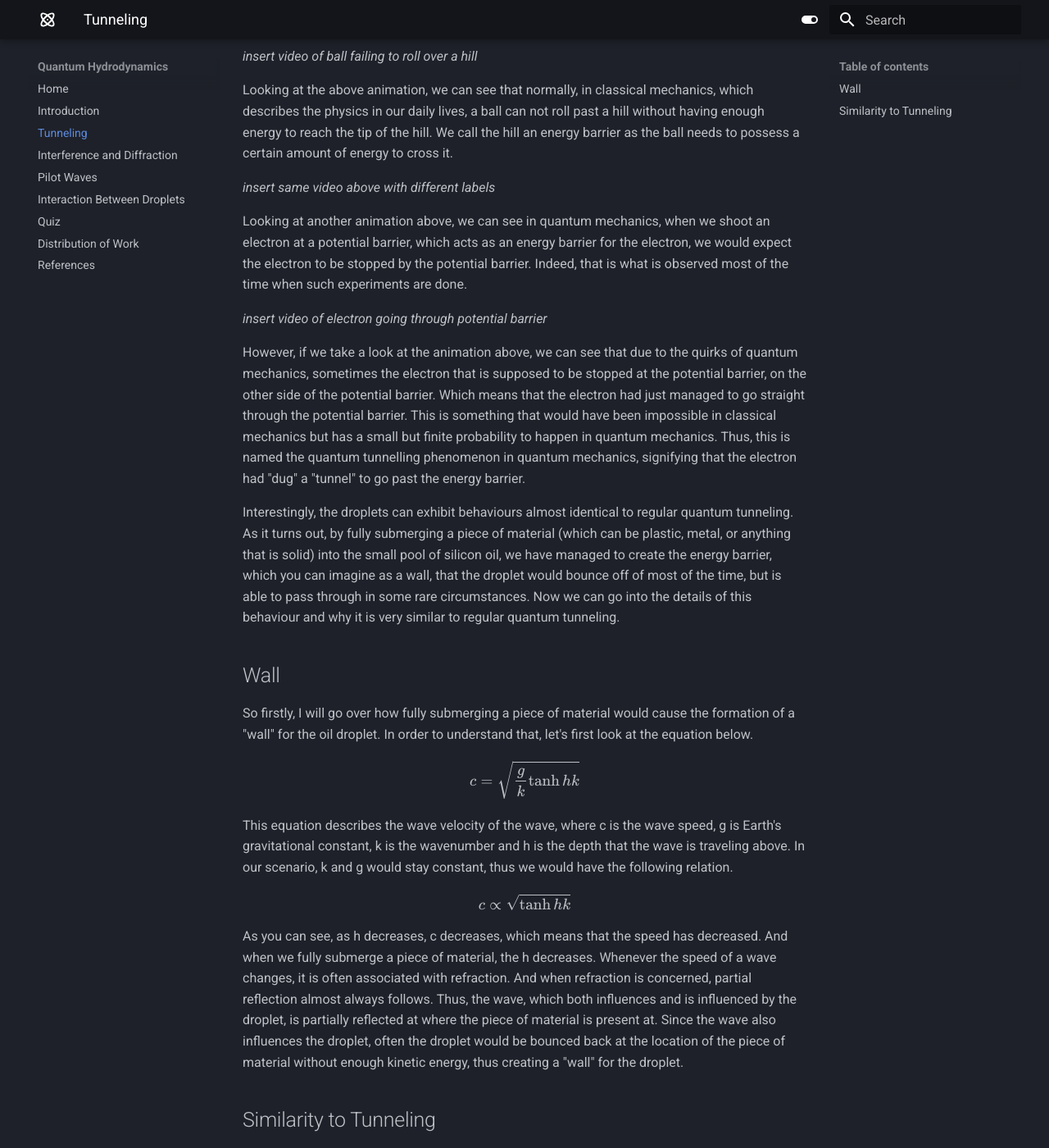
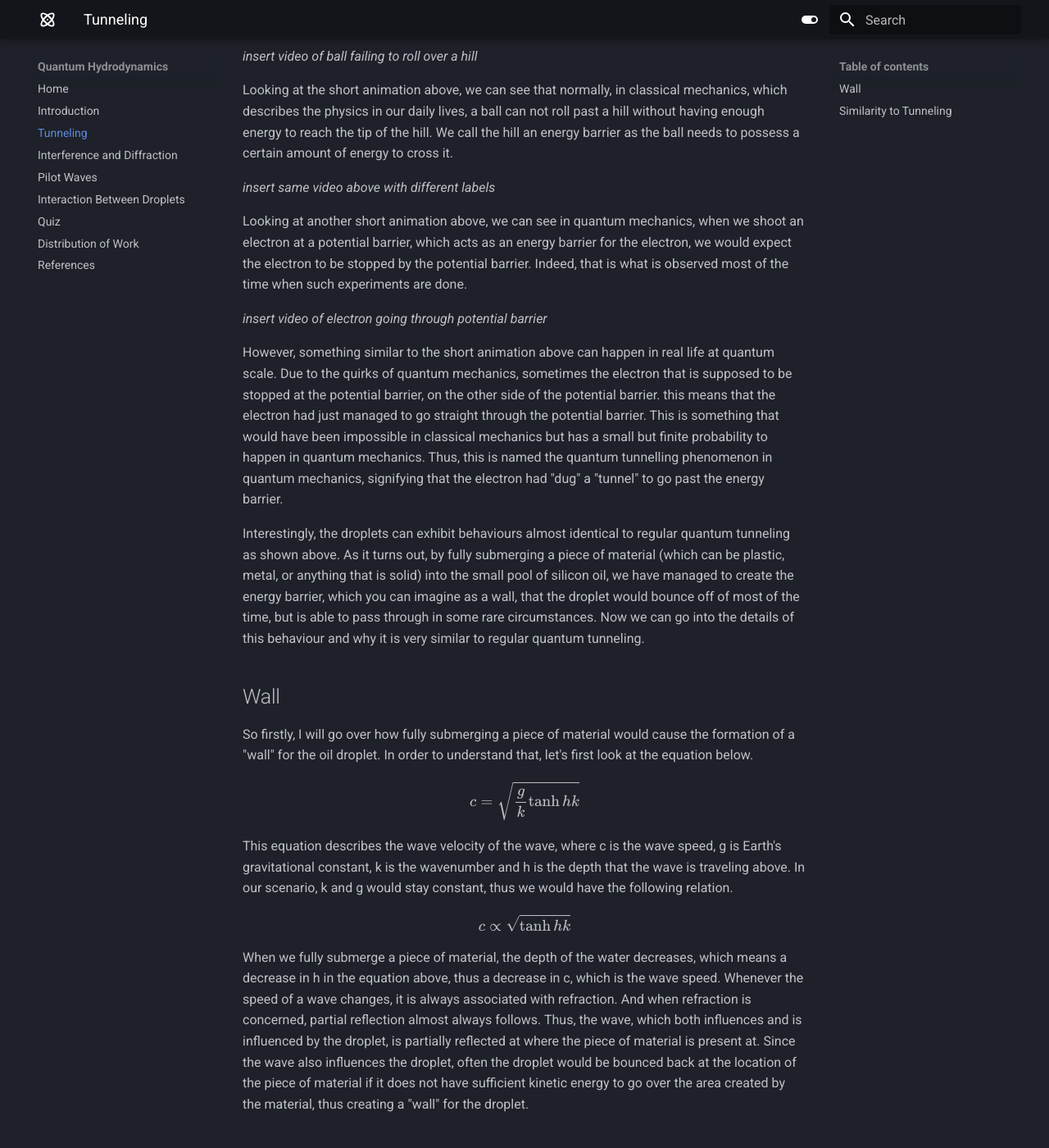
Before and after one commit to jedlimlx/Quantum-Hydrodynamics, an MkDocs documentation site: the page built from docs/tunneling.md, in a window 1280 px wide and 1400 px high, scrolled down 191 px. Shown: the whole window at 82% size. Built offline with MkDocs 1.6.1 and Material for MkDocs 9.7.7, drawn with Linux system fonts in a browser that asks for light colours.

Commit message:
706 words excluding equations, placeholders and titles/subtitles, screw writing more yay

```diff
--- a/docs/tunneling.md
+++ b/docs/tunneling.md
@@ -4,30 +4,30 @@ random.
 
 *insert video of ball failing to roll over a hill*
 
-Looking at the above animation, we can see that normally, in classical mechanics, which describes the physics in our
-daily lives, a ball can not roll past a hill without having enough energy to reach the tip of the hill. We call the hill
-an energy barrier as the ball needs to possess a certain amount of energy to cross it.
+Looking at the short animation above, we can see that normally, in classical mechanics, which describes the physics in
+our daily lives, a ball can not roll past a hill without having enough energy to reach the tip of the hill. We call the
+hill an energy barrier as the ball needs to possess a certain amount of energy to cross it.
 
 *insert same video above with different labels*
 
-Looking at another animation above, we can see in quantum mechanics, when we shoot an electron at a potential barrier,
-which acts as an energy barrier for the electron, we would expect the electron to be stopped by the potential barrier.
-Indeed, that is what is observed most of the time when such experiments are done.
+Looking at another short animation above, we can see in quantum mechanics, when we shoot an electron at a potential
+barrier, which acts as an energy barrier for the electron, we would expect the electron to be stopped by the potential
+barrier. Indeed, that is what is observed most of the time when such experiments are done.
 
 *insert video of electron going through potential barrier*
 
-However, if we take a look at the animation above, we can see that due to the quirks of quantum mechanics, sometimes the
-electron that is supposed to be stopped at the potential barrier, on the other side of the potential barrier.
-Which means that the electron had just managed to go straight through the potential barrier. This is something that
-would have been impossible in classical mechanics but has a small but finite probability to happen in quantum mechanics.
-Thus, this is named the quantum tunnelling phenomenon in quantum mechanics, signifying that the electron had "dug" a
-"tunnel" to go past the energy barrier.
+However, something similar to the short animation above can happen in real life at quantum scale. Due to the quirks of
+quantum mechanics, sometimes the electron that is supposed to be stopped at the potential barrier, on the other side of
+the potential barrier. this means that the electron had just managed to go straight through the potential barrier. This
+is something that would have been impossible in classical mechanics but has a small but finite probability to happen in
+quantum mechanics. Thus, this is named the quantum tunnelling phenomenon in quantum mechanics, signifying that the
+electron had "dug" a "tunnel" to go past the energy barrier.
 
-Interestingly, the droplets can exhibit behaviours almost identical to regular quantum tunneling. As it turns out, by
-fully submerging a piece of material (which can be plastic, metal, or anything that is solid) into the small pool of
-silicon oil, we have managed to create the energy barrier, which you can imagine as a wall, that the droplet would
-bounce off of most of the time, but is able to pass through in some rare circumstances. Now we can go into the details
-of this behaviour and why it is very similar to regular quantum tunneling.
+Interestingly, the droplets can exhibit behaviours almost identical to regular quantum tunneling as shown above. As it
+turns out, by fully submerging a piece of material (which can be plastic, metal, or anything that is solid) into the
+small pool of silicon oil, we have managed to create the energy barrier, which you can imagine as a wall, that the
+droplet would bounce off of most of the time, but is able to pass through in some rare circumstances. Now we can go into
+the details of this behaviour and why it is very similar to regular quantum tunneling.
 
 ## Wall
 So firstly, I will go over how fully submerging a piece of material would cause the formation of a "wall" for the oil
@@ -37,12 +37,13 @@ This equation describes the wave velocity of the wave, where c is the wave speed
 is the wavenumber and h is the depth that the wave is traveling above. In our scenario, k and g would stay constant,
 thus we would have the following relation.
 $$ c \propto \sqrt{\tanh{hk}} $$
-As you can see, as h decreases, c decreases, which means that the speed has decreased. And when we fully submerge a
-piece of material, the h decreases. Whenever the speed of a wave changes, it is often associated with refraction. And
-when refraction is concerned, partial reflection almost always follows. Thus, the wave, which both influences and is
-influenced by the droplet, is partially reflected at where the piece of material is present at. Since the wave also
-influences the droplet, often the droplet would be bounced back at the location of the piece of material without enough
-kinetic energy, thus creating a "wall" for the droplet.
+When we fully submerge a piece of material, the depth of the water decreases, which means a decrease in h in the
+equation above, thus a decrease in c, which is the wave speed. Whenever the speed of a wave changes, it is always
+associated with refraction. And when refraction is concerned, partial reflection almost always follows. Thus, the wave,
+which both influences and is influenced by the droplet, is partially reflected at where the piece of material is present
+at. Since the wave also influences the droplet, often the droplet would be bounced back at the location of the piece of
+material if it does not have sufficient kinetic energy to go over the area created by the material, thus creating a
+"wall" for the droplet.
 
 ## Similarity to Tunneling
 So how is this phenomenon almost identical to quantum tunneling? Experiments have been done and the results have show
```
